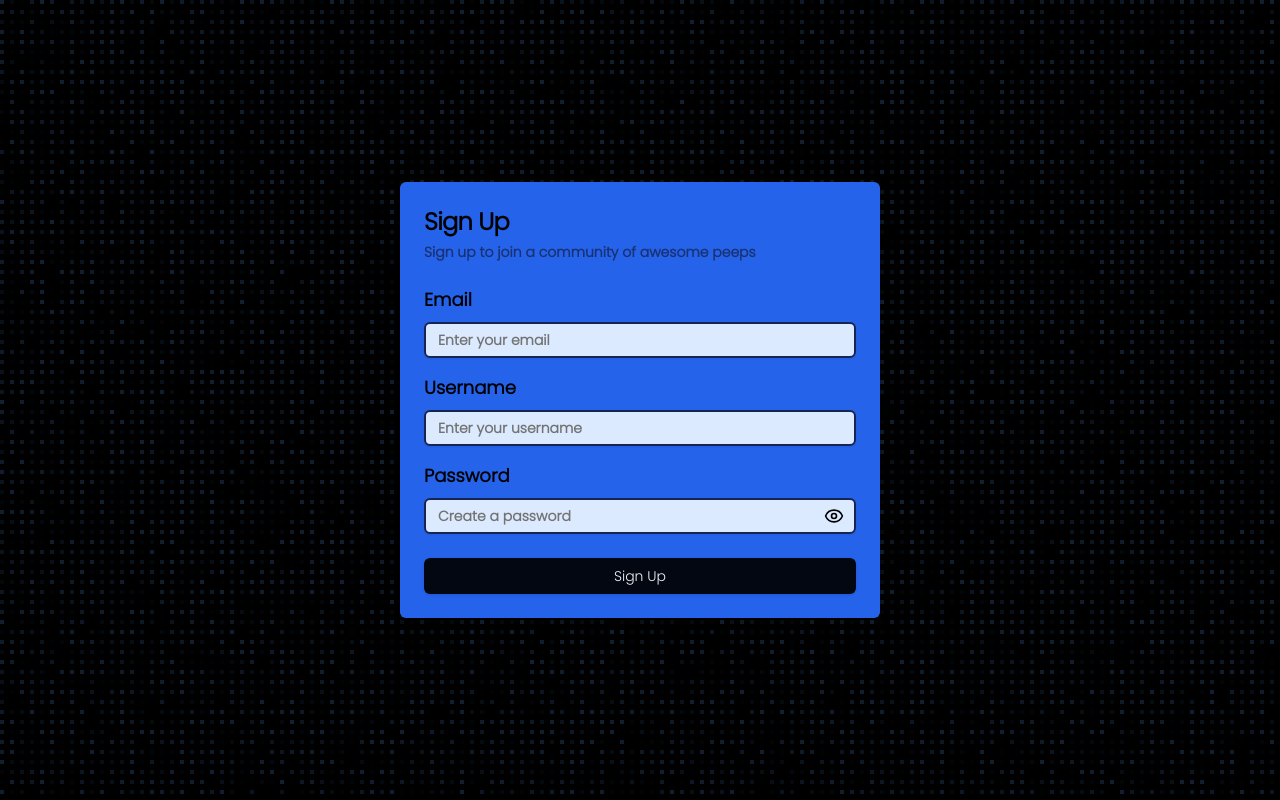
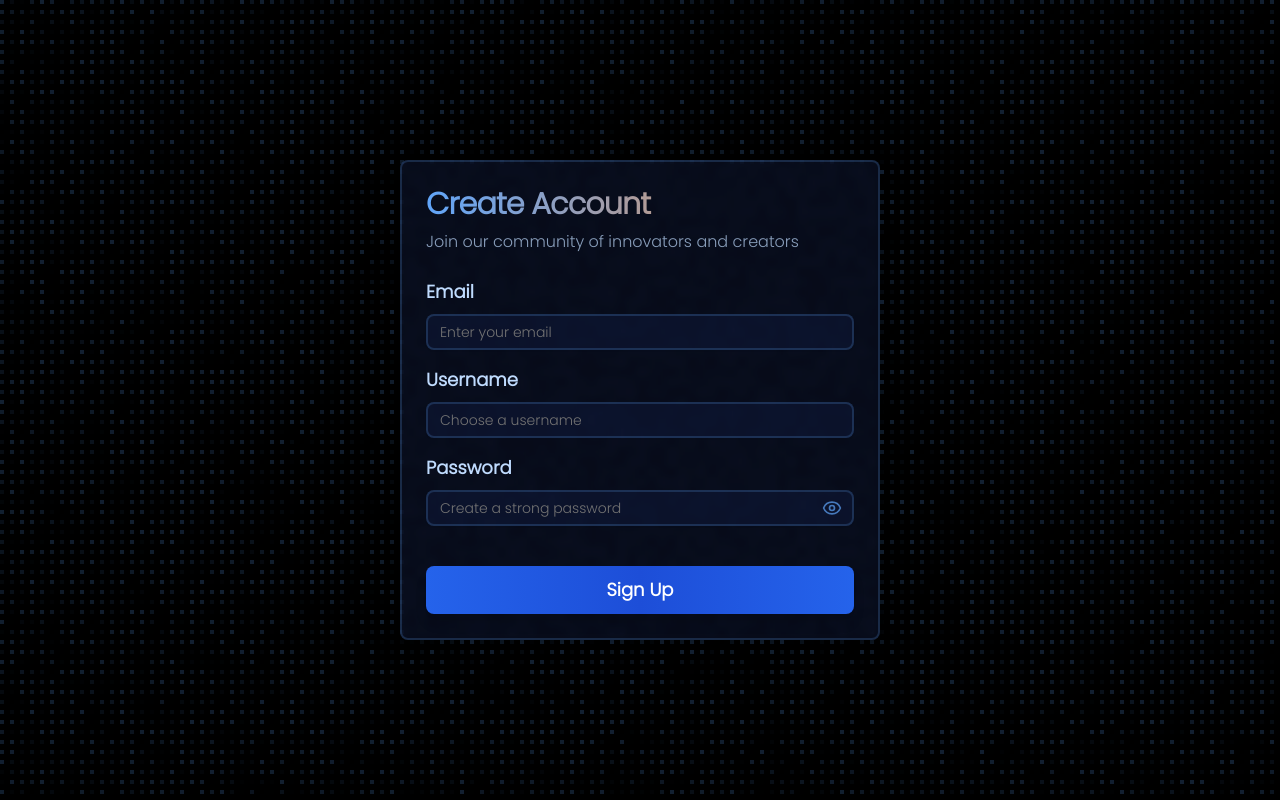
Before and after one commit to poswalsameer/CampusBurn, a Next.js app in the folder client/campusburn/: page /signup in a window 1280 px wide. Built offline with nearby package versions, Linux system fonts and the light colour scheme.

Commit message:
Login and signup form UI update

```diff
--- a/client/campusburn/src/app/login/page.tsx
+++ b/client/campusburn/src/app/login/page.tsx
@@ -36,17 +36,16 @@ export default function Page() {
   const parentRef = useRef<HTMLDivElement | null>(null);
 
   const handleSubmit = async (e: any) => {
-
     e.preventDefault();
 
     if( !userDetails.email || !userDetails.password ){
         toast({
             title: "Every field is required",
         })
+        return;
     }
 
     try {
-
         const loginResponse = await axios.post("http://localhost:4200/auth/sign-in", {
             Email: userDetails.email,
             Password: userDetails.password
@@ -58,13 +57,10 @@ export default function Page() {
         else if( loginResponse.status === 202 ){
             console.log("Response after login: ", loginResponse);
         }
-
     }
     catch (error) {
         console.log("INSIDE THE CATCH PART: Error while logging the user");
     }
-
-
   }
 
   const togglePasswordVisibility = () => {
@@ -102,20 +98,20 @@ export default function Page() {
         height={dimensions.height}
         width={dimensions.width}
       />
-      <div className=" min-h-screen flex items-center justify-center bg-black">
-        <Card className="z-10 w-[30rem] rounded-md border-none bg-blue-600 text-black">
-          <CardHeader className="space-y-1">
-            <CardTitle className="text-2xl font-extrabold text-black">
-              Login
+      <div className="min-h-screen flex items-center justify-center">
+        <Card className="z-10 w-[30rem] rounded-lg border-2 border-blue-400/20 bg-blue-950/30 backdrop-blur-sm">
+          <CardHeader className="space-y-2">
+            <CardTitle className="text-3xl font-bold bg-gradient-to-r from-blue-400 to-orange-400 bg-clip-text text-transparent">
+              Welcome Back
             </CardTitle>
-            <CardDescription className="text-sm font-bold text-blue-950 text-opacity-80 ">
-              Welcome back!
+            <CardDescription className="text-md text-blue-200/70">
+              Login to your account
             </CardDescription>
           </CardHeader>
           <form onSubmit={handleSubmit}>
             <CardContent className="space-y-4">
               <div className="space-y-2">
-                <Label htmlFor="email" className="text-lg font-bold text-black">
+                <Label htmlFor="email" className="text-lg font-semibold text-blue-200">
                   Email
                 </Label>
                 <Input
@@ -126,12 +122,11 @@ export default function Page() {
                   onChange={(e: any) =>
                     setUserDetails({ ...userDetails, email: e.target.value })
                   }
-                  className="bg-blue-100 rounded-md border-2 border-blue-950 font-semibold text-black placeholder-blue-950 focus:ring-0 focus:ring-offset-0"
+                  className="bg-blue-950/30 rounded-lg border-2 border-blue-400/20 font-medium text-blue-200 placeholder-blue-400/50 focus:border-orange-400/50 focus:ring-orange-400/20"
                 />
               </div>
-
               <div className="space-y-2">
-                <Label htmlFor="password" className="text-lg font-bold text-black">
+                <Label htmlFor="password" className="text-lg font-semibold text-blue-200">
                   Password
                 </Label>
                 <div className="relative">
@@ -141,12 +136,12 @@ export default function Page() {
                     placeholder="Enter your password"
                     value={userDetails.password}
                     onChange={(e: any) => setUserDetails({...userDetails, password: e.target.value})}
-                  className="bg-blue-100 rounded-md border-2 border-blue-950 font-semibold text-black placeholder-blue-950 focus:ring-0 focus:ring-offset-0"
+                    className="bg-blue-950/30 rounded-lg border-2 border-blue-400/20 font-medium text-blue-200 placeholder-blue-400/50 focus:border-orange-400/50 focus:ring-orange-400/20"
                   />
                   <button
                     type="button"
                     onClick={togglePasswordVisibility}
-                  className="absolute inset-y-0 right-0 pr-3 flex items-center text-black hover:text-gray-900 focus:outline-none"
+                    className="absolute inset-y-0 right-0 pr-3 flex items-center text-blue-400/70 hover:text-orange-400 transition-colors focus:outline-none"
                     aria-label={showPassword ? "Hide password" : "Show password"}
                   >
                     {showPassword ? (
@@ -158,10 +153,10 @@ export default function Page() {
                 </div>
               </div>
             </CardContent>
-            <CardFooter>
+            <CardFooter className="pt-4">
               <Button
                 type="submit"
-                className="w-full rounded-md bg-gray-950 hover:bg-gray-800 text-gray-100"
+                className="w-full rounded-lg bg-gradient-to-r from-blue-600 via-blue-700 to-blue-600 hover:from-orange-500 hover:via-orange-600 hover:to-orange-500 text-white font-semibold text-lg py-6 transition-all duration-300 shadow-lg hover:shadow-orange-500/20"
               >
                 Login
               </Button>
--- a/client/campusburn/src/app/signup/page.tsx
+++ b/client/campusburn/src/app/signup/page.tsx
@@ -32,7 +32,6 @@ export default function Page() {
   const parentRef = useRef<HTMLDivElement | null>(null);
 
   const handleSubmit = async (e: any) => {
-
     e.preventDefault();
 
     if( !userDetails.email || !userDetails.password || !userDetails.username ){
@@ -45,7 +44,6 @@ export default function Page() {
     console.log("Details entered by the user are: ", userDetails);
 
     try {
-
       const emailVerificationResponse = await axios.post("http://localhost:4200/sendEmail", {
         Email: userDetails.email
       })
@@ -59,27 +57,10 @@ export default function Page() {
         })
         return;
       }
-
     }
     catch (error) {
       console.log("INSIDE THE CATCH: Error while sending the OTP to user");
     }
-
-    // try {
-
-    //     const signupResponse = await axios.post("http://localhost:4200/auth/sign-up", {
-    //         Username: userDetails.username,
-    //         Email: userDetails.email,
-    //         Password: userDetails.password
-    //     })
-
-    //     console.log("Response coming after signup: ", signupResponse);
-
-    // }
-    // catch (error) {
-    //     console.log("INSIDE THE CATCH PART: Error while signing up the user");
-    // }
-
   }
 
   const togglePasswordVisibility = () => {
@@ -117,20 +98,20 @@ export default function Page() {
         height={dimensions.height}
         width={dimensions.width}
       />
-      <div className=" min-h-screen flex items-center justify-center bg-black">
-        <Card className="z-10 w-[30rem] rounded-md border-none bg-blue-600 text-black">
-          <CardHeader className="space-y-1">
-            <CardTitle className="text-2xl font-extrabold text-black">
-              Sign Up
+      <div className="min-h-screen flex items-center justify-center">
+        <Card className="z-10 w-[30rem] rounded-lg border-2 border-blue-400/20 bg-blue-950/30 backdrop-blur-sm">
+          <CardHeader className="space-y-2">
+            <CardTitle className="text-3xl font-bold bg-gradient-to-r from-blue-400 to-orange-400 bg-clip-text text-transparent">
+              Create Account
             </CardTitle>
-            <CardDescription className="text-sm font-bold text-blue-950 text-opacity-80 ">
-              Sign up to join a community of awesome peeps
+            <CardDescription className="text-md text-blue-200/70">
+              Join our community of innovators and creators
             </CardDescription>
           </CardHeader>
           <form onSubmit={handleSubmit}>
             <CardContent className="space-y-4">
               <div className="space-y-2">
-                <Label htmlFor="email" className="text-lg font-bold text-black">
+                <Label htmlFor="email" className="text-lg font-semibold text-blue-200">
                   Email
                 </Label>
                 <Input
@@ -141,41 +122,41 @@ export default function Page() {
                   onChange={(e: React.ChangeEvent<HTMLInputElement>) =>
                     dispatch(updateUserDetail({email: e.target.value}))
                   }
-                  className="bg-blue-100 rounded-md border-2 border-blue-950 font-semibold text-black placeholder-blue-950 focus:ring-0 focus:ring-offset-0"
+                  className="bg-blue-950/30 rounded-lg border-2 border-blue-400/20 font-medium text-blue-200 placeholder-blue-400/50 focus:border-orange-400/50 focus:ring-orange-400/20"
                 />
               </div>
               <div className="space-y-2">
-                <Label htmlFor="email" className="text-lg font-bold text-black">
+                <Label htmlFor="username" className="text-lg font-semibold text-blue-200">
                   Username
                 </Label>
                 <Input
                   id="username"
                   type="text"
-                  placeholder="Enter your username"
+                  placeholder="Choose a username"
                   value={userDetails.username}
                   onChange={(e: React.ChangeEvent<HTMLInputElement>) =>
                     dispatch(updateUserDetail({username: e.target.value}))
                   }
-                  className="bg-blue-100 rounded-md border-2 border-blue-950 font-semibold text-black placeholder-blue-950 focus:ring-0 focus:ring-offset-0"
+                  className="bg-blue-950/30 rounded-lg border-2 border-blue-400/20 font-medium text-blue-200 placeholder-blue-400/50 focus:border-orange-400/50 focus:ring-orange-400/20"
                 />
               </div>
               <div className="space-y-2">
-                <Label htmlFor="password" className="text-lg font-bold text-black">
+                <Label htmlFor="password" className="text-lg font-semibold text-blue-200">
                   Password
                 </Label>
                 <div className="relative">
                   <Input
                     id="password"
                     type={showPassword ? "text" : "password"}
-                  placeholder="Create a password"
+                    placeholder="Create a strong password"
                     value={userDetails.password}
-                  onChange={(e: React.ChangeEvent<HTMLInputElement>) => dispatch(updateUserDetail({password: e.target.value})) }
-                  className="bg-blue-100 rounded-md border-2 border-blue-950 font-semibold text-black placeholder-blue-950 focus:ring-0 focus:ring-offset-0"
+                    onChange={(e: React.ChangeEvent<HTMLInputElement>) => dispatch(updateUserDetail({password: e.target.value}))}
+                    className="bg-blue-950/30 rounded-lg border-2 border-blue-400/20 font-medium text-blue-200 placeholder-blue-400/50 focus:border-orange-400/50 focus:ring-orange-400/20"
                   />
                   <button
                     type="button"
                     onClick={togglePasswordVisibility}
-                  className="absolute inset-y-0 right-0 pr-3 flex items-center text-black hover:text-gray-900 focus:outline-none"
+                    className="absolute inset-y-0 right-0 pr-3 flex items-center text-blue-400/70 hover:text-orange-400 transition-colors focus:outline-none"
                     aria-label={showPassword ? "Hide password" : "Show password"}
                   >
                     {showPassword ? (
@@ -187,10 +168,10 @@ export default function Page() {
                 </div>
               </div>
             </CardContent>
-            <CardFooter>
+            <CardFooter className="pt-4">
               <Button
                 type="submit"
-                className="w-full rounded-md bg-gray-950 hover:bg-gray-800 text-gray-100"
+                className="w-full rounded-lg bg-gradient-to-r from-blue-600 via-blue-700 to-blue-600 hover:from-orange-500 hover:via-orange-600 hover:to-orange-500 text-white font-semibold text-lg py-6 transition-all duration-300 shadow-lg hover:shadow-orange-500/20"
               >
                 Sign Up
               </Button>
```
Lines whose indentation alone changed are shown as unchanged.
